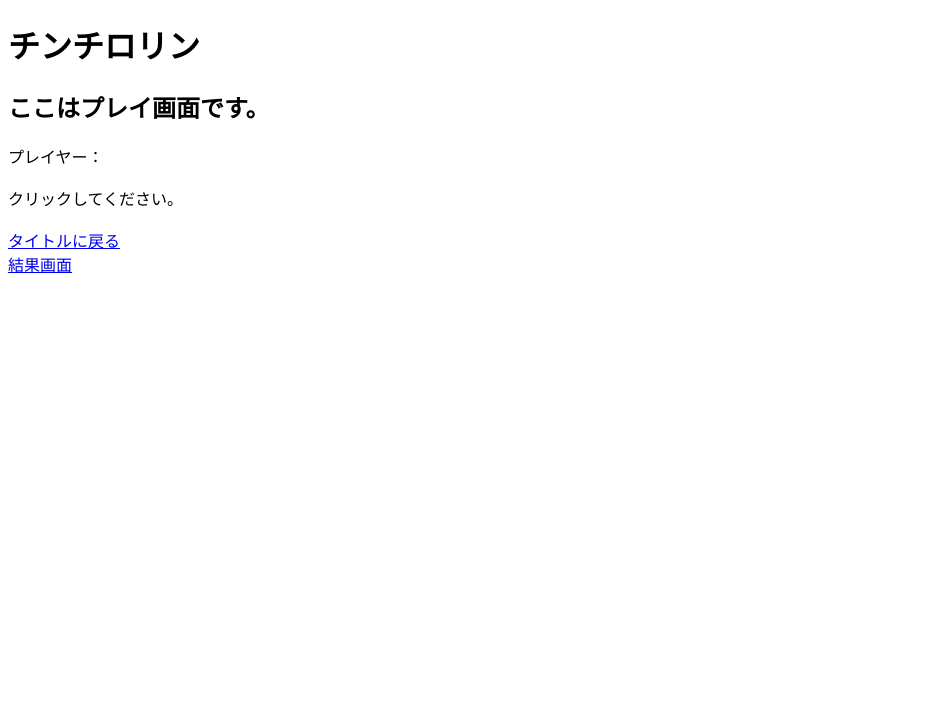
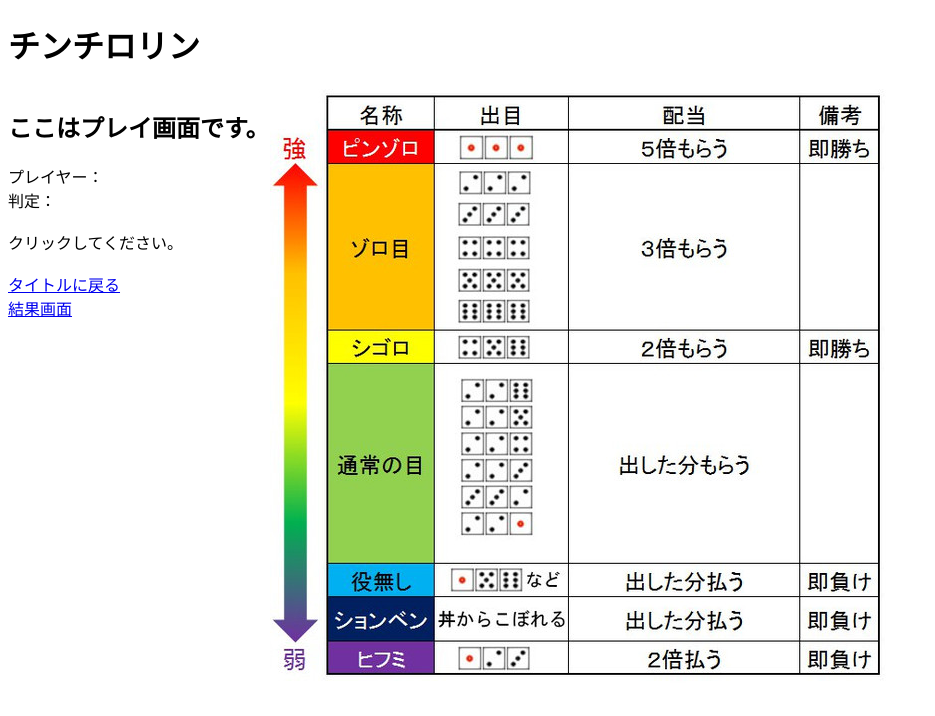
Before and after one commit to 2024AIT-OOP2-G15/Chinchirorin, a Flask app: template templates/game.html in a window 1280 px wide. Shown: the top 716 px of the page, without its empty margins (0-935 px from the left). Run offline with Flask 3, Linux system fonts and the light colour scheme; the template is opened without the code that fills it, so the values that code supplies are empty.

Commit message:
[add] 役表（仮）を追加

```diff
--- a/static/scripts/dice.js
+++ b/static/scripts/game.js
@@ -4,7 +4,13 @@ function roll() {
   // 3つの乱数を取得（１〜６）
   const rand1 = Math.floor(Math.random() * 6) + 1;
   const rand2 = Math.floor(Math.random() * 6) + 1;
-  const rand3 = Math.floor(Math.random() * 6) + 1;
+  let rand3 = Math.floor(Math.random() * 6) + 1; // ションベン判定のためこれだけ可変
+
+  // ションベン判定
+  const diceOut = Math.floor(Math.random() * 50); // ダイスが飛び出したかの判定
+  if(diceOut == 0) {
+    rand3 = 0 // 0が飛び出した判定
+  }
 
   // HTMLに表示
   const disp = document.getElementById("number")
--- a/templates/game.html
+++ b/templates/game.html
@@ -4,7 +4,7 @@
     <meta charset="UTF-8">
     <meta name="viewport" content="width=device-width, initial-scale=1.0">
     <title>チンチロリン</title>
-    <script src="{{ url_for('static', filename='scripts/dice.js') }}"></script>
+    <script src="{{ url_for('static', filename='scripts/game.js') }}"></script>
 </head>
 <body>
     <header>
@@ -12,8 +12,15 @@
     </header>
 
     <main>
+        <div style="display: flex;">
+            <div>
                 <h2>ここはプレイ画面です。</h2>
                 <div>プレイヤー：{{name}}</div>
+
+                <div>
+                    判定：
+                    <span id="hantei"></span>
+                </div>
 
                 <br>
                 <div onclick=roll() id="number">
@@ -24,6 +31,9 @@
                 <a href="{{ url_for('index') }}">タイトルに戻る</a>
                 <br>
                 <a href="{{ url_for('result.index') }}">結果画面</a>
+            </div>
+            <img src="{{ url_for('static', filename='images/yaku.png')}}" alt="">
+        </div>
     </main>
 </body>
 </html>
```
Also changed, not shown: static/images/yaku.png (added). Lines whose indentation alone changed are shown as unchanged.
